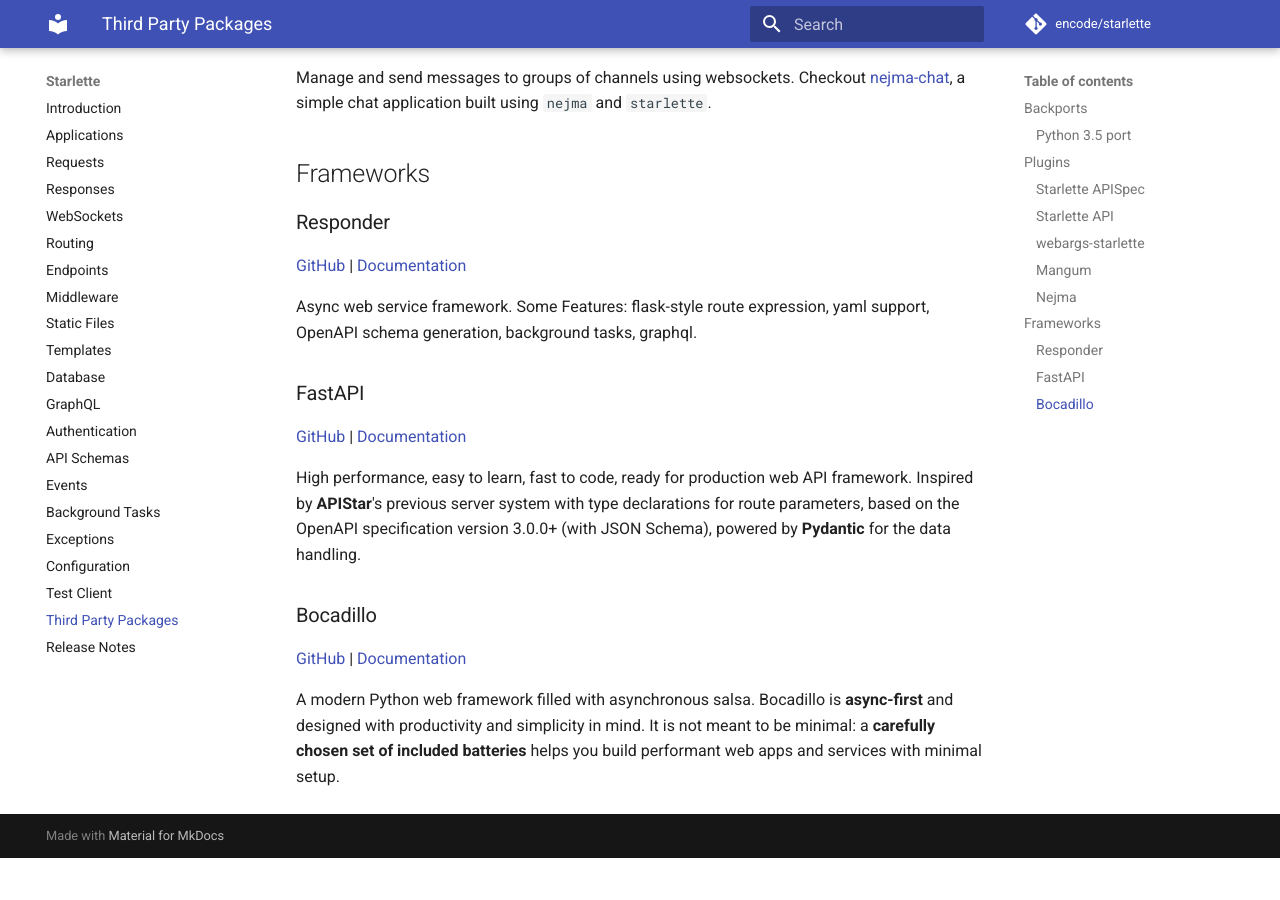
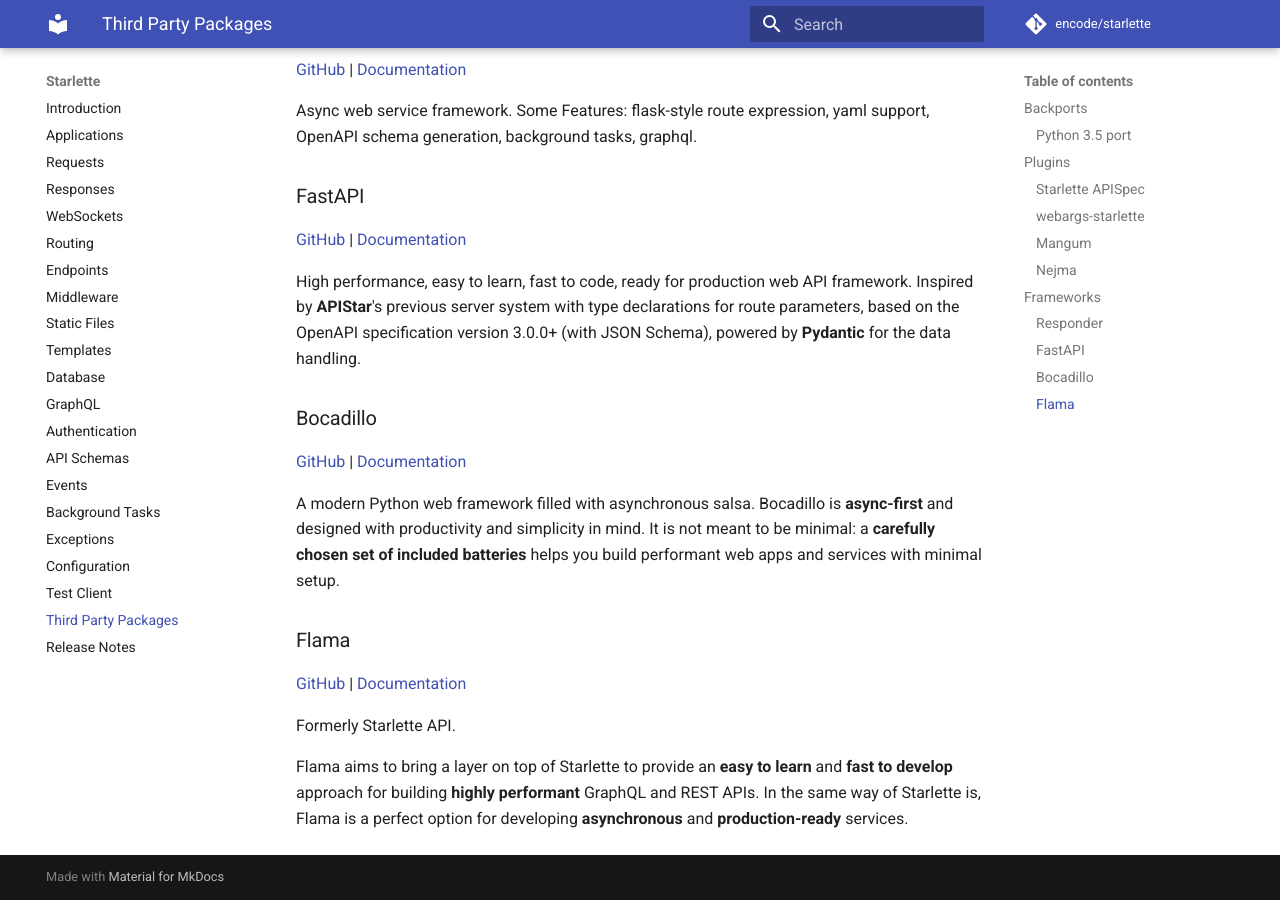
Before and after one commit to hidraco/starlette, an MkDocs documentation site: the page built from docs/third-party-packages.md, in a window 1280 px wide and 900 px high, scrolled down 1248 px. Built offline with MkDocs 1.6.1 and Material for MkDocs 9.7.7, drawn with Linux system fonts in a browser that asks for light colours; comment, search, counter and statistics services are not loaded; before the commit the page ends 2106 px from its top, so only the background shows below that; some of the changed text lies outside the part shown.

Commit message:
Add Flama to frameworks docs

```diff
--- a/docs/third-party-packages.md
+++ b/docs/third-party-packages.md
@@ -75,3 +68,12 @@ Inspired by **APIStar**'s previous server system with type declarations for rout
 
 A modern Python web framework filled with asynchronous salsa.
 Bocadillo is **async-first** and designed with productivity and simplicity in mind. It is not meant to be minimal: a **carefully chosen set of included batteries** helps you build performant web apps and services with minimal setup.
+
+### Flama
+
+<a href="https://github.com/perdy/flama/" target="_blank">GitHub</a> |
+<a href="https://flama.perdy.io/" target="_blank">Documentation</a>
+
+Formerly Starlette API.
+
+Flama aims to bring a layer on top of Starlette to provide an **easy to learn** and **fast to develop** approach for building **highly performant** GraphQL and REST APIs. In the same way of Starlette is, Flama is a perfect option for developing **asynchronous** and **production-ready** services.
```
Also changed, not shown: other parts of docs/third-party-packages.md (+0 -7 lines).
